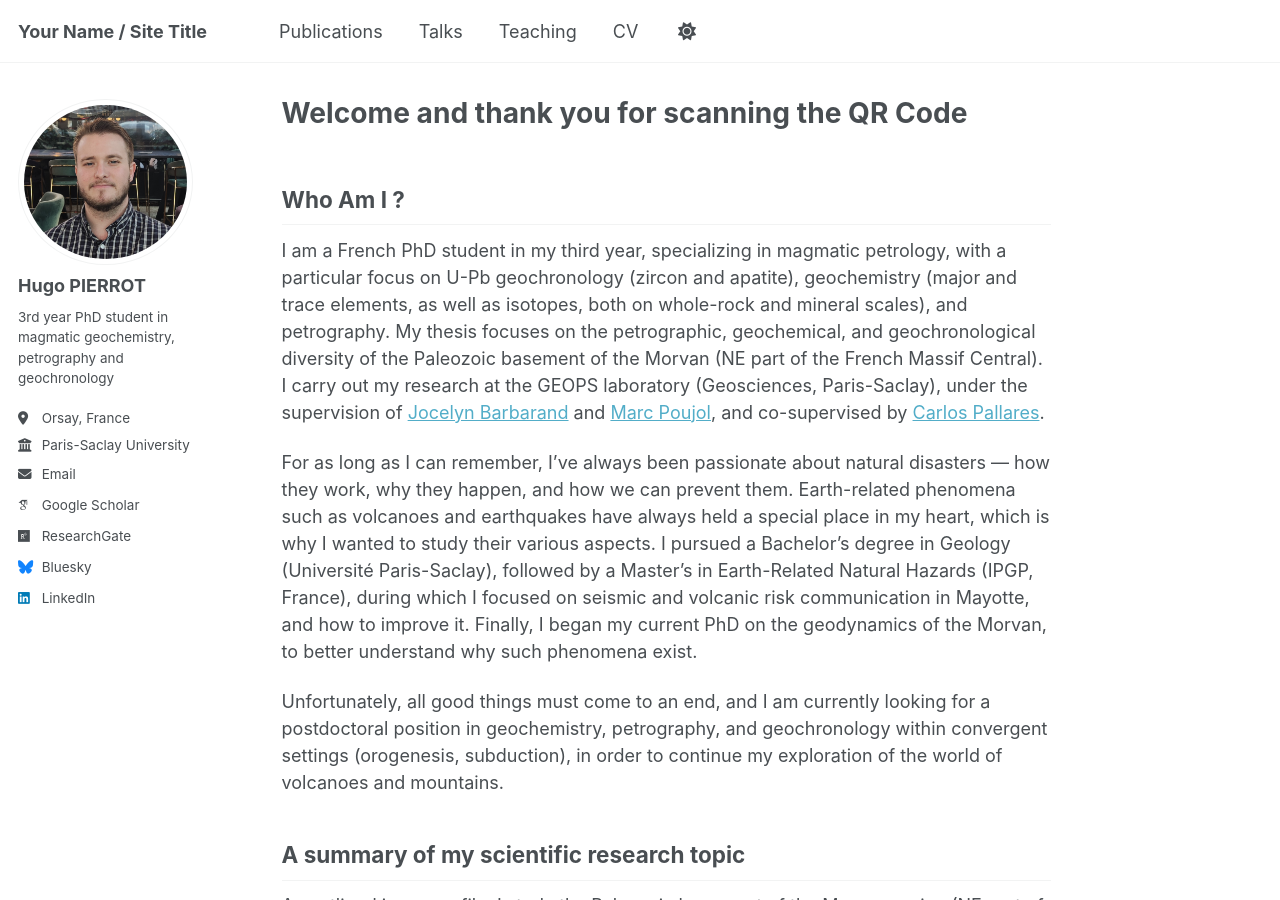
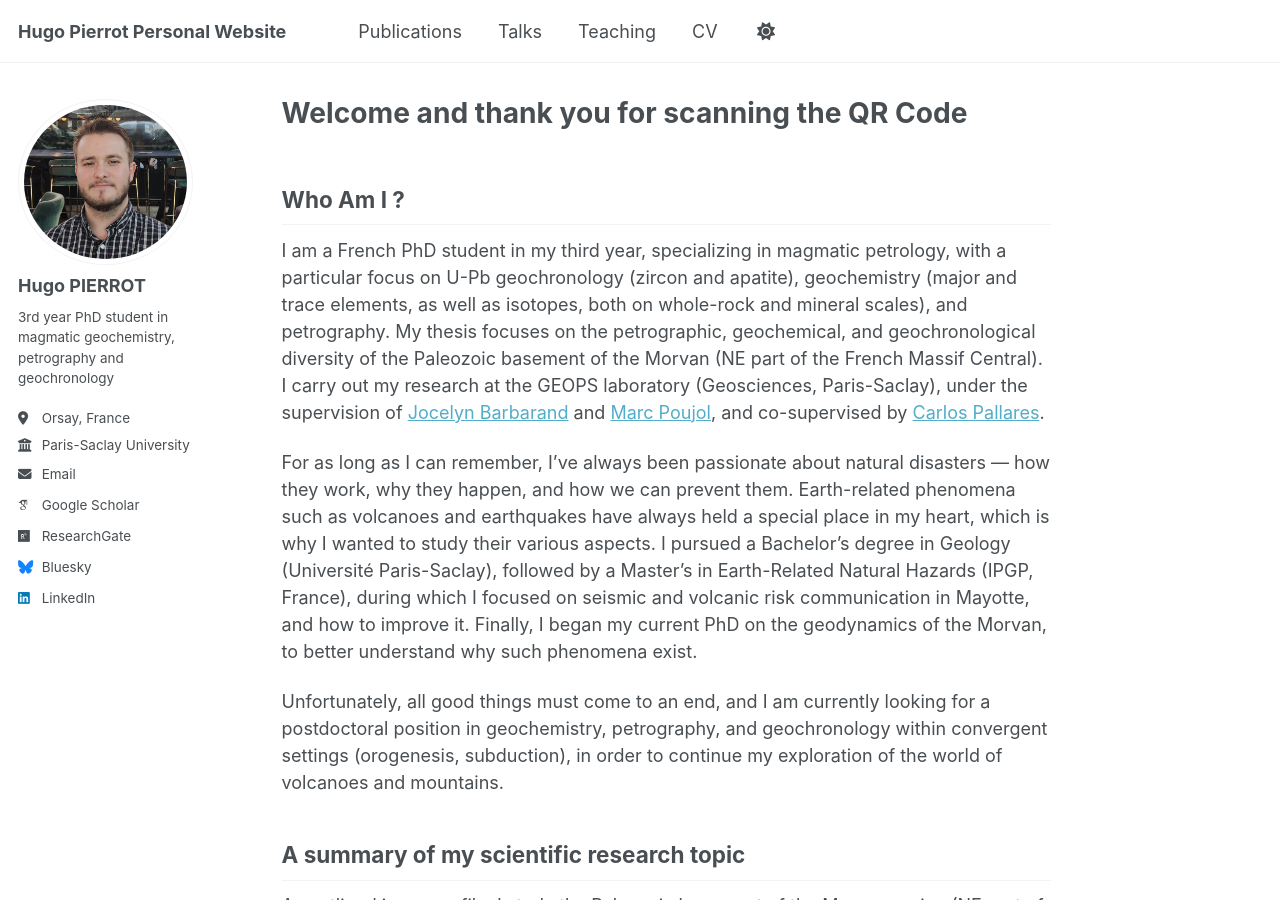
Before and after one commit to HugoPierrot/hugopierrot.github.io, a Jekyll site: the page built from _pages/about.md, in a window 1280 px wide and 900 px high. Built offline with Jekyll 4.4.1, drawn with Linux system fonts in a browser that asks for light colours; some web fonts are replaced.

Commit message:
Update _config.yml titre page principale

```diff
--- a/_config.yml
+++ b/_config.yml
@@ -9,7 +9,7 @@
 # Basic Site Settings
 locale                   : "en-US"
 site_theme               : "default"
-title                    : "Your Name / Site Title" #TITRE DE LA PAGE PRINCIPALE
+title                    : "Hugo Pierrot Personal Website" #TITRE DE LA PAGE PRINCIPALE
 title_separator          : "-"
 name                     : &name "Hugo Pierrot"
 description              : &description "personal description"
```
